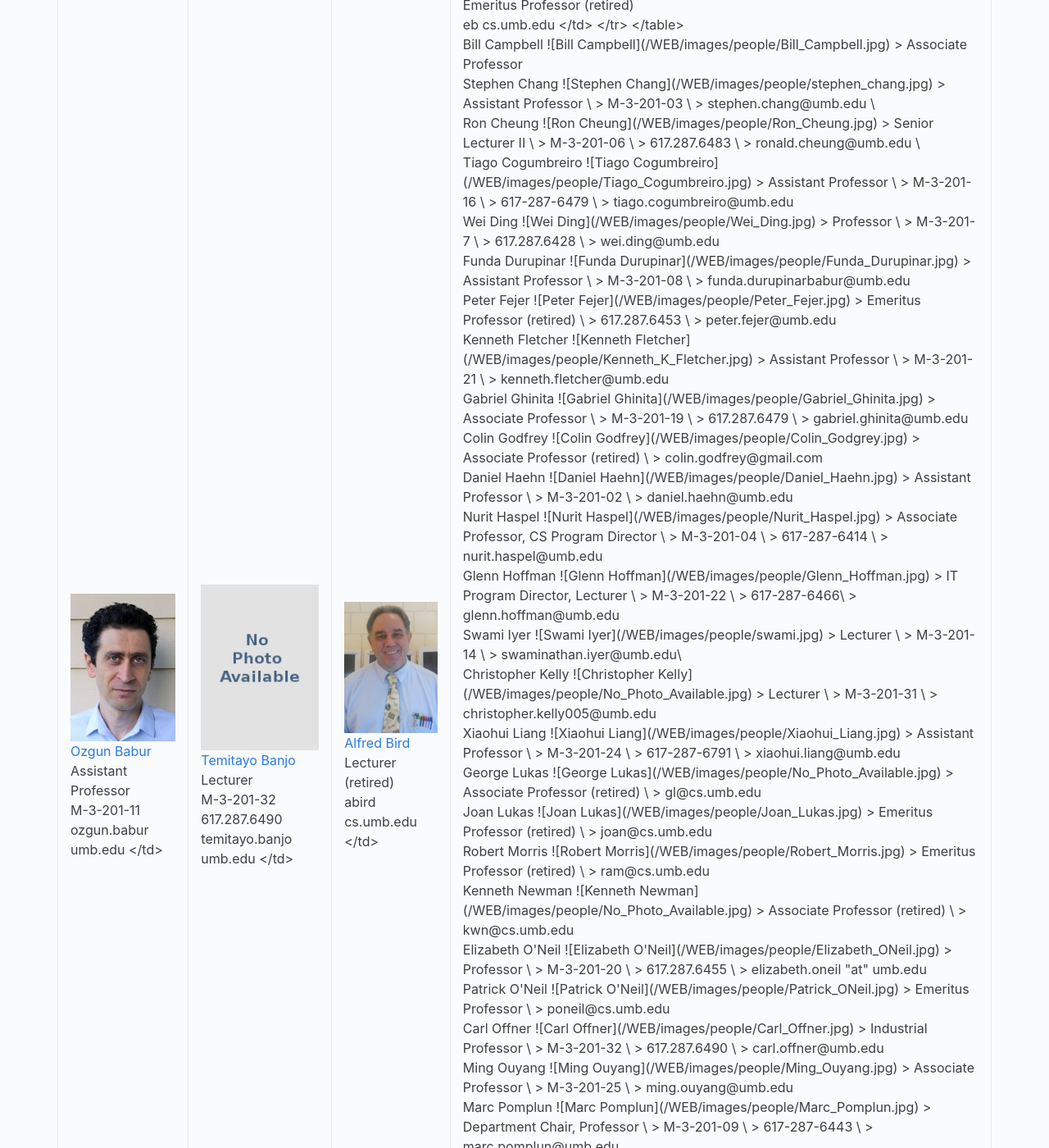
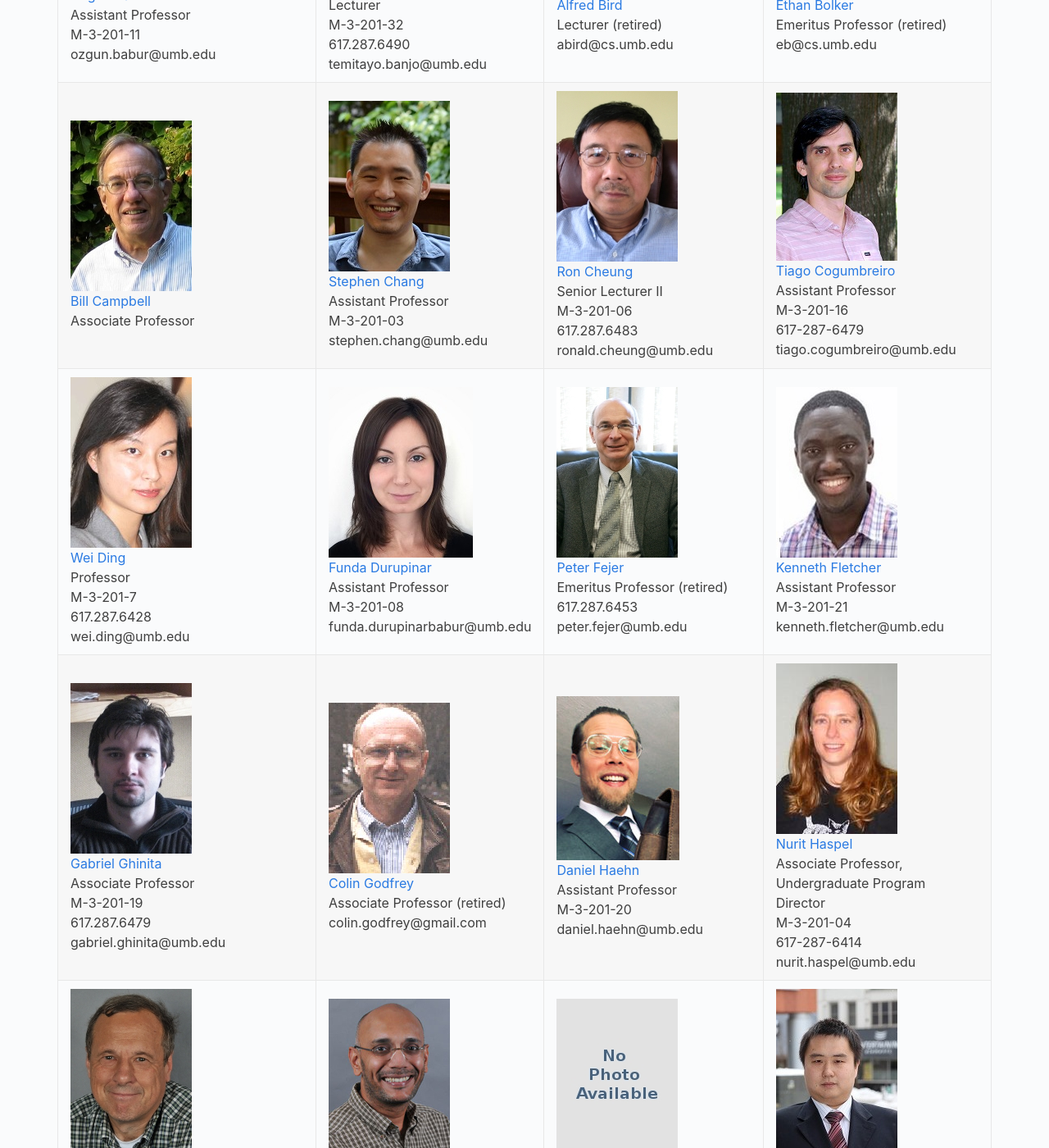
Before and after one commit to umbcs/umbcs.github.io, a Jekyll site: the page built from WEB/people/faculty.markdown, in a window 1280 px wide and 1400 px high, scrolled down 489 px. Shown: the whole window at 82% size. Built offline with Jekyll 4.4.1, drawn with Linux system fonts in a browser that asks for light colours; some of the changed text lies outside the part shown.

Commit message:
Reformatted faculty table

```diff
--- a/WEB/people/faculty.markdown
+++ b/WEB/people/faculty.markdown
@@ -11,7 +11,7 @@ permalink: "/faculty"
       <a href="https://www.cs.umb.edu/people/Ozgun_Babur/" target=_blank>Ozgun Babur</a><br>
       Assistant Professor<br>
       M-3-201-11<br>
-      ozgun.babur <at> umb.edu
+      ozgun.babur@umb.edu
     </td>
     <td>
       <img src="/WEB/images/people/No_Photo_Available.jpg"><br>
@@ -19,348 +19,293 @@ permalink: "/faculty"
       Lecturer<br>
       M-3-201-32<br>
       617.287.6490<br>
-      temitayo.banjo <at> umb.edu
+      temitayo.banjo@umb.edu
     </td>
     <td>
       <img src="/WEB/images/people/Alfred_Bird.jpg"><br>
       <a href="https://www.cs.umb.edu/people/Alfred_Bird/" target=_blank>Alfred Bird</a><br>
       Lecturer (retired)<br>
-      abird <at> cs.umb.edu
+      abird@cs.umb.edu
     </td>
     <td>
       <img src="/WEB/images/people/Ethan_Bolker.jpg"><br>
       <a href="https://www.cs.umb.edu/people/Ethan_Bolker/" target=_blank>Ethan Bolker</a><br>
       Emeritus Professor (retired)<br>
-      eb <at> cs.umb.edu
+      eb@cs.umb.edu
+    </td>
+  </tr>
+  <tr>
+    <td>
+      <img src="/WEB/images/people/Bill_Campbell.jpg"><br>
+      <a href="https://www.cs.umb.edu/people/Bill_Campbell/" target=_blank>Bill Campbell</a><br>
+      Associate Professor<br>
+    </td>
+    <td>
+      <img src="/WEB/images/people/stephen_chang.jpg"><br>
+      <a href="https://www.cs.umb.edu/people/Stephen_Chang/" target=_blank>Stephen Chang</a><br>
+      Assistant Professor<br>
+      M-3-201-03<br>
+      stephen.chang@umb.edu
+    </td>
+    <td>
+      <img src="/WEB/images/people/Ron_Cheung.jpg"><br>
+      <a href="https://www.cs.umb.edu/people/Ron_Cheung/" target=_blank>Ron Cheung</a><br>
+      Senior Lecturer II<br>
+      M-3-201-06<br>
+      617.287.6483<br>
+      ronald.cheung@umb.edu
+    </td>
+    <td>
+      <img src="/WEB/images/people/Tiago_Cogumbreiro.jpg"><br>
+      <a href="https://www.cs.umb.edu/people/Tiago_Cogumbreiro/" target=_blank>Tiago Cogumbreiro</a><br>
+      Assistant Professor<br>
+      M-3-201-16<br>
+      617-287-6479<br>
+      tiago.cogumbreiro@umb.edu
+    </td>
+  </tr>
+  <tr>
+    <td>
+      <img src="/WEB/images/people/Wei_Ding.jpg"><br>
+      <a href="https://www.cs.umb.edu/people/Wei_Ding/" target=_blank>Wei Ding</a><br>
+      Professor<br>
+      M-3-201-7<br>
+      617.287.6428<br>
+      wei.ding@umb.edu
+    </td>
+    <td>
+      <img src="/WEB/images/people/Funda_Durupinar.jpg"><br>
+      <a href="https://www.cs.umb.edu/people/Funda_Durupinar/" target=_blank>Funda Durupinar</a><br>
+      Assistant Professor<br>
+      M-3-201-08<br>
+      funda.durupinarbabur@umb.edu
+    </td>
+    <td>
+      <img src="/WEB/images/people/Peter_Fejer.jpg"><br>
+      <a href="https://www.cs.umb.edu/people/Peter_Fejer/" target=_blank>Peter Fejer</a><br>
+      Emeritus Professor (retired)<br>
+      617.287.6453<br>
+      peter.fejer@umb.edu<br>
+    </td>
+    <td>
+      <img src="/WEB/images/people/Kenneth_K_Fletcher.jpg"><br>
+      <a href="https://www.cs.umb.edu/people/Kenneth_Fletcher/" target=_blank>Kenneth Fletcher</a><br>
+      Assistant Professor<br>
+      M-3-201-21<br>
+      kenneth.fletcher@umb.edu
+    </td>
+  </tr>
+  <tr>
+    <td>
+      <img src="/WEB/images/people/Gabriel_Ghinita.jpg"><br>
+      <a href="https://www.cs.umb.edu/people/Gabriel_Ghinita/" target=_blank>Gabriel Ghinita</a><br>
+      Associate Professor<br>
+      M-3-201-19<br>
+      617.287.6479<br>
+      gabriel.ghinita@umb.edu
+    </td>
+    <td>
+      <img src="/WEB/images/people/Colin_Godgrey.jpg"><br>
+      <a href="https://www.cs.umb.edu/people/Colin_Godfrey/" target=_blank>Colin Godfrey</a><br>
+      Associate Professor (retired)<br>
+      colin.godfrey@gmail.com
+    </td>
+    <td>
+      <img src="/WEB/images/people/Daniel_Haehn.jpg"><br>
+      <a href="https://www.cs.umb.edu/people/Daniel_Haehn/" target=_blank>Daniel Haehn</a><br>
+      Assistant Professor<br>
+      M-3-201-20<br>
+      daniel.haehn@umb.edu<br>
+    </td>
+    <td>
+      <img src="/WEB/images/people/Nurit_Haspel.jpg"><br>
+      <a href="https://www.cs.umb.edu/people/Nurit_Haspel/" target=_blank>Nurit Haspel</a><br>
+      Associate Professor,<br>
+      Undergraduate Program Director<br>
+      M-3-201-04<br>
+      617-287-6414<br>
+      nurit.haspel@umb.edu
+    </td>
+  </tr>
+  <tr>
+    <td>
+      <img src="/WEB/images/people/Glenn_Hoffman.jpg"><br>
+      <a href="https://www.cs.umb.edu/people/Glenn_Hoffman/" target=_blank>Glenn Hoffman</a><br>
+      IT Program Director, Senior Lecturer<br>
+      M-3-201-22<br>
+      617-287-6466<br>
+      glenn.hoffman@umb.edu
+    </td>
+    <td>
+      <img src="/WEB/images/people/swami.jpg"><br>
+      <a href="https://www.cs.umb.edu/people/Swami_Iyer/" target=_blank>Swami Iyer</a><br>
+      Senior Lecturer<br>
+      M-3-201-14<br>
+      swaminathan.iyer@umb.edu
+    </td>
+    <td>
+      <img src="/WEB/images/people/No_Photo_Available.jpg"><br>
+      <a href="https://www.cs.umb.edu/people/Christopher_Kelly/" target=_blank>Christopher Kelly</a><br>
+      Lecturer<br>
+      M-3-201-31<br>
+      christopher.kelly005@umb.edu<br>
+    </td>
+    <td>
+      <img src="/WEB/images/people/Xiaohui_Liang.jpg"><br>
+      <a href="https://www.cs.umb.edu/people/Xiaohui_Liang/" target=_blank>Xiaohui Liang</a><br>
+      Associate Professor<br>
+      M-3-201-24<br>
+      617-287-6791<br>
+      xiaohui.liang@umb.edu
+    </td>
+  </tr>
+  <tr>
+    <td>
+      <img src="/WEB/images/people/No_Photo_Available.jpg"><br>
+      <a href="https://www.cs.umb.edu/people/George_Lukas/" target=_blank>George Lukas</a><br>
+      Associate Professor (retired)<br>
+      gl@cs.umb.edu
+    </td>
+    <td>
+      <img src="/WEB/images/people/Joan_Lukas.jpg"><br>
+      <a href="https://www.cs.umb.edu/people/Joan_Lukas/" target=_blank>Joan Lukas</a><br>
+      Emeritus Professor (retired)<br>
+      joan@cs.umb.edu
+    </td>
+    <td>
+      <img src="/WEB/images/people/Robert_Morris.jpg"><br>
+      <a href="https://www.cs.umb.edu/people/Robert_Morris/" target=_blank>Robert Morris</a><br>
+      Emeritus Professor (retired)<br>
+      ram@cs.umb.edu<br>
+    </td>
+    <td>
+      <img src="/WEB/images/people/No_Photo_Available.jpg"><br>
+      <a href="https://www.cs.umb.edu/people/Kenneth_Newman/" target=_blank>Kenneth Newman</a><br>
+      Associate Professor (retired)<br>
+      kwn@cs.umb.edu
+    </td>
+  </tr>
+  <tr>
+    <td>
+      <img src="/WEB/images/people/Elizabeth_ONeil.jpg"><br>
+      <a href="https://www.cs.umb.edu/people/Elizabeth_O'Neil/" target=_blank>Elizabeth O'Neil</a><br>
+      Emeritus Professor (retired)<br>
+      617.287.6455<br>
+      elizabeth.oneil@umb.edu
+    </td>
+    <td>
+      <img src="/WEB/images/people/Patrick_ONeil.jpg"><br>
+      <a href="https://www.cs.umb.edu/people/Patrick_O'Neil/" target=_blank>Patrick O'Neil</a><br>
+      Emeritus Professor (retired)<br>
+      poneil@cs.umb.edu
+    </td>
+    <td>
+      <img src="/WEB/images/people/Carl_Offner.jpg"><br>
+      <a href="https://www.cs.umb.edu/people/Carl_Offner/" target=_blank>Carl Offner</a><br>
+      Industrial Professor<br>
+      M-3-201-32<br>
+      617.287.6490<br>
+      carl.offner@umb.edu
+    </td>
+    <td>
+      <img src="/WEB/images/people/Ming_Ouyang.jpg"><br>
+      <a href="https://www.cs.umb.edu/people/Ming_Ouyang/" target=_blank>Ming Ouyang</a><br>
+      Associate Professor<br>
+      M-3-201-25<br>
+      ming.ouyang@umb.edu
+    </td>
+  </tr>
+  <tr>
+    <td>
+      <img src="/WEB/images/people/Marc_Pomplun.jpg"><br>
+      <a href="https://www.cs.umb.edu/people/Marc_Pomplun/" target=_blank>Marc Pomplun</a><br>
+      Department Chair, Professor<br>
+      M-3-201-09<br>
+      617-287-6443<br>
+      marc.pomplun@umb.edu
+    </td>
+    <td>
+      <img src="/WEB/images/people/amanda_potasznik.jpg"><br>
+      <a href="https://www.cs.umb.edu/people/Amanda_Potasznik/" target=_blank>Amanda Potasznik</a><br>
+      Senior Lecturer<br>
+      M-3-201-31<br>
+      617-287-6490<br>
+      amanda.potasznik@umb.edu
+    </td>
+    <td>
+      <img src="/WEB/images/people/Matthew_Schneps.jpg"><br>
+      <a href="https://www.cs.umb.edu/people/Matthew_Schneps/" target=_blank>Matthew Schneps</a><br>
+      Research Professor (retired)<br>
+      matthew.schneps@umb.edu
+    </td>
+    <td>
+      <img src="/WEB/images/people/Bo_Sheng.jpg"><br>
+      <a href="https://www.cs.umb.edu/people/Bo_Sheng/" target=_blank>Bo Sheng</a><br>
+      Associate Professor<br>
+      M-3-201-23<br>
+      617.287.6468<br>
+      bo.sheng@umb.edu
+    </td>
+  </tr>
+  <tr>
+    <td>
+      <img src="/WEB/images/people/Dan_Simovici.jpg"><br>
+      <a href="https://www.cs.umb.edu/people/Dan_Simovici/" target=_blank>Dan Simovici</a><br>
+      Graduate Program Director, Professor<br>
+      M-3-201-05<br>
+      617-287-6472<br>
+      dan.simovici@umb.edu
+    </td>
+    <td>
+      <img src="/WEB/images/people/Torna_Omar_Soro.jpg"><br>
+      <a href="https://www.cs.umb.edu/people/Torna_Soro/" target=_blank>Torna Soro</a><br>
+      Lecturer<br>
+      M-3-201-32<br>
+      torna.soro001@umb.edu
+    </td>
+    <td>
+      <img src="/WEB/images/people/Jun_Suzuki.jpg"><br>
+      <a href="https://www.cs.umb.edu/people/Jun_Suzuki/" target=_blank>Jun Suzuki</a><br>
+      Associate Professor<br>
+      M-3-201-15<br>
+      617.287.6462<br>
+      junichi.suzuki@umb.edu
+    </td>
+    <td>
+      <img src="/WEB/images/people/Richard_Tenney.jpg"><br>
+      <a href="https://www.cs.umb.edu/people/Richard_Tenney/" target=_blank>Richard Tenney</a><br>
+      Emeritus Professor (retired)<br>
+      rlt@cs.umb.edu
+    </td>
+  </tr>
+  <tr>
+    <td>
+      <img src="/WEB/images/people/Duc_Tran.jpg"><br>
+      <a href="https://www.cs.umb.edu/people/Duc_Tran/" target=_blank>Duc Tran</a><br>
+      Associate Professor<br>
+      M-3-201-18<br>
+      617-287-6452<br>
+      duc.tran@umb.edu
+    </td>
+    <td>
+      <img src="/WEB/images/people/No_Photo_Available.jpg"><br>
+      <a href="https://www.cs.umb.edu/people/Simon_Tran/" target=_blank>Simon Tran</a><br>
+      Lecturer<br>
+      M-3-201-31<br>
+      617-287-6490<br>
+      simon.tran@umb.edu
+    </td>
+    <td>
+      <img src="/WEB/images/people/Robert_Wilson.jpg"><br>
+      <a href="https://www.cs.umb.edu/people/Robert_Wilson/" target=_blank>Robert Wilson</a><br>
+      Senior Lecturer (retired)<br>
+      bobw@cs.umb.edu
+    </td>
+    <td>
+      <img src="/WEB/images/people/No_Photo_Available.jpg"><br>
+      <a href="https://www.cs.umb.edu/people/Zaihan_Yang/" target=_blank>Zaihan Yang</a><br>
+      Lecturer<br>
+      zaihan.yang@umb.edu
     </td>
   </tr>
 </table>
-
-
-<br>
-Bill Campbell
-
-![Bill Campbell](/WEB/images/people/Bill_Campbell.jpg)
-
-> Associate Professor
-
-<br>
-Stephen Chang
-
-![Stephen Chang](/WEB/images/people/stephen_chang.jpg)
-
-> Assistant Professor \
-> M-3-201-03 \
-> stephen.chang@umb.edu \
-
-<br>
-Ron Cheung
-
-![Ron Cheung](/WEB/images/people/Ron_Cheung.jpg)
-
-> Senior Lecturer II \
-> M-3-201-06 \
-> 617.287.6483 \
-> ronald.cheung@umb.edu \
-
-<br>
-Tiago Cogumbreiro
-
-![Tiago Cogumbreiro](/WEB/images/people/Tiago_Cogumbreiro.jpg)
-
-> Assistant Professor \
-> M-3-201-16 \
-> 617-287-6479 \
-> tiago.cogumbreiro@umb.edu
-
-<br>
-Wei Ding
-
-![Wei Ding](/WEB/images/people/Wei_Ding.jpg)
-
-> Professor \
-> M-3-201-7 \
-> 617.287.6428 \
-> wei.ding@umb.edu
-
-<br>
-Funda Durupinar
-
-![Funda Durupinar](/WEB/images/people/Funda_Durupinar.jpg)
-
-> Assistant Professor \
-> M-3-201-08 \
-> funda.durupinarbabur@umb.edu
-
-<br>
-Peter Fejer
-
-![Peter Fejer](/WEB/images/people/Peter_Fejer.jpg)
-
-> Emeritus Professor (retired) \
-> 617.287.6453 \
-> peter.fejer@umb.edu
-
-<br>
-Kenneth Fletcher
-
-![Kenneth Fletcher](/WEB/images/people/Kenneth_K_Fletcher.jpg)
-
-> Assistant Professor \
-> M-3-201-21 \
-> kenneth.fletcher@umb.edu
-
-<br>
-Gabriel Ghinita
-
-![Gabriel Ghinita](/WEB/images/people/Gabriel_Ghinita.jpg)
-
-> Associate Professor \
-> M-3-201-19 \
-> 617.287.6479 \
-> gabriel.ghinita@umb.edu
-
-<br>
-Colin Godfrey
-
-![Colin Godfrey](/WEB/images/people/Colin_Godgrey.jpg)
-
-> Associate Professor (retired) \
-> colin.godfrey@gmail.com
-
-<br>
-Daniel Haehn
-
-![Daniel Haehn](/WEB/images/people/Daniel_Haehn.jpg)
-
-> Assistant Professor \
-> M-3-201-02 \
-> daniel.haehn@umb.edu
-
-<br>
-Nurit Haspel
-
-![Nurit Haspel](/WEB/images/people/Nurit_Haspel.jpg)
-
-> Associate Professor, CS Program Director \
-> M-3-201-04 \
-> 617-287-6414 \
-> nurit.haspel@umb.edu
-
-<br>
-Glenn Hoffman
-
-![Glenn Hoffman](/WEB/images/people/Glenn_Hoffman.jpg)
-
-> IT Program Director, Lecturer \
-> M-3-201-22 \
-> 617-287-6466\
-> glenn.hoffman@umb.edu
-
-<br>
-Swami Iyer
-
-![Swami Iyer](/WEB/images/people/swami.jpg)
-
-> Lecturer \
-> M-3-201-14 \
-> swaminathan.iyer@umb.edu\
-
-<br>
-Christopher Kelly
-
-![Christopher Kelly](/WEB/images/people/No_Photo_Available.jpg)
-
-> Lecturer \
-> M-3-201-31 \
-> christopher.kelly005@umb.edu
-
-<br>
-Xiaohui Liang
-
-![Xiaohui Liang](/WEB/images/people/Xiaohui_Liang.jpg)
-
-> Assistant Professor \
-> M-3-201-24 \
-> 617-287-6791 \
-> xiaohui.liang@umb.edu
-
-<br>
-George Lukas
-
-![George Lukas](/WEB/images/people/No_Photo_Available.jpg)
-
-> Associate Professor (retired) \
-> gl@cs.umb.edu
-
-<br>
-Joan Lukas
-
-![Joan Lukas](/WEB/images/people/Joan_Lukas.jpg)
-
-> Emeritus Professor (retired) \
-> joan@cs.umb.edu
-
-<br>
-Robert Morris
-
-![Robert Morris](/WEB/images/people/Robert_Morris.jpg)
-
-> Emeritus Professor (retired) \
-> ram@cs.umb.edu
-
-<br>
-Kenneth Newman
-
-![Kenneth Newman](/WEB/images/people/No_Photo_Available.jpg)
-
-> Associate Professor (retired) \
-> kwn@cs.umb.edu
-
-<br>
-Elizabeth O'Neil
-
-![Elizabeth O'Neil](/WEB/images/people/Elizabeth_ONeil.jpg)
-
-> Professor \
-> M-3-201-20 \
-> 617.287.6455 \
-> elizabeth.oneil "at" umb.edu
-
-<br>
-Patrick O'Neil
-
-![Patrick O'Neil](/WEB/images/people/Patrick_ONeil.jpg)
-
-> Emeritus Professor \
-> poneil@cs.umb.edu
-
-<br>
-Carl Offner
-
-![Carl Offner](/WEB/images/people/Carl_Offner.jpg)
-
-> Industrial Professor \
-> M-3-201-32 \
-> 617.287.6490 \
-> carl.offner@umb.edu
-
-<br>
-Ming Ouyang
-
-![Ming Ouyang](/WEB/images/people/Ming_Ouyang.jpg)
-
-> Associate Professor \
-> M-3-201-25 \
-> ming.ouyang@umb.edu
-
-<br>
-Marc Pomplun
-
-![Marc Pomplun](/WEB/images/people/Marc_Pomplun.jpg)
-
-> Department Chair, Professor \
-> M-3-201-09 \
-> 617-287-6443 \
-> marc.pomplun@umb.edu
-
-<br>
-Amanda Potasznik
-
-![Amanda Potasznik](/WEB/images/people/amanda_potasznik.jpg)
-
-> Lecturer \
-> M-3-201-31 \
-> 617-287-6490 \
-> amanda.potasznik@umb.edu
-
-<br>
-Matthew Schneps
-
-![Matthew Schneps](/WEB/images/people/Matthew_Schneps.jpg)
-
-> Research Professor (retired) \
-> matthew.schneps@umb.edu
-
-<br>
-Bo Sheng
-
-![Bo Sheng](/WEB/images/people/Bo_Sheng.jpg)
-
-> Associate Professor \
-> M-3-201-23 \
-> 617.287.6468 \
-> bo.sheng@umb.edu
-
-<br>
-Dan Simovici
-
-![Dan Simovici](/WEB/images/people/Dan_Simovici.jpg)
-
-> Graduate Program Director, Professor \
-> M-3-201-05 \
-> 617-287-6472 \
-> dan.simovici@umb.edu
-
-<br>
-Torna Soro
-
-![Torna Soro](/WEB/images/people/Torna_Omar_Soro.jpg)
-
-> Lecturer \
-> M-3-201-32 \
-> torna.soro001@umb.edu
-
-<br>
-Jun Suzuki
-
-![Jun Suzuki](/WEB/images/people/Jun_Suzuki.jpg)
-
-> Associate Professor \
-> M-3-201-15 \
-> 617.287.6462 \
-> junichi.suzuki@umb.edu
-
-<br>
-Richard Tenney
-
-![Richard Tenney](/WEB/images/people/Richard_Tenney.jpg)
-
-> Emeritus Professor (retired) \
-> rlt@cs.umb.edu
-
-<br>
-Duc Tran
-
-![Duc Tran](/WEB/images/people/Duc_Tran.jpg)
-
-> Associate Professor \
-> M-3-201-18 \
-> 617.287.6452 \
-> duc.tran@umb.edu
-
-<br>
-Simon Tran
-
-![Simon Tran](/WEB/images/people/No_Photo_Available.jpg)
-
-> Lecturer \
-> M-3-201-31 \
-> 617.287.6490 \
-> simon.tran@umb.edu
-
-<br>
-Robert Wilson
-
-![Robert Wilson](/WEB/images/people/Robert_Wilson.jpg)
-
-> Senior Lecturer (retired) \
-> bobw@cs.umb.edu
-
-<br>
-Zaihan Yang
-
-![Zaihan Yang](/WEB/images/people/No_Photo_Available.jpg)
-
-> Lecturer \
-> zaihan.yang@umb.edu
```
